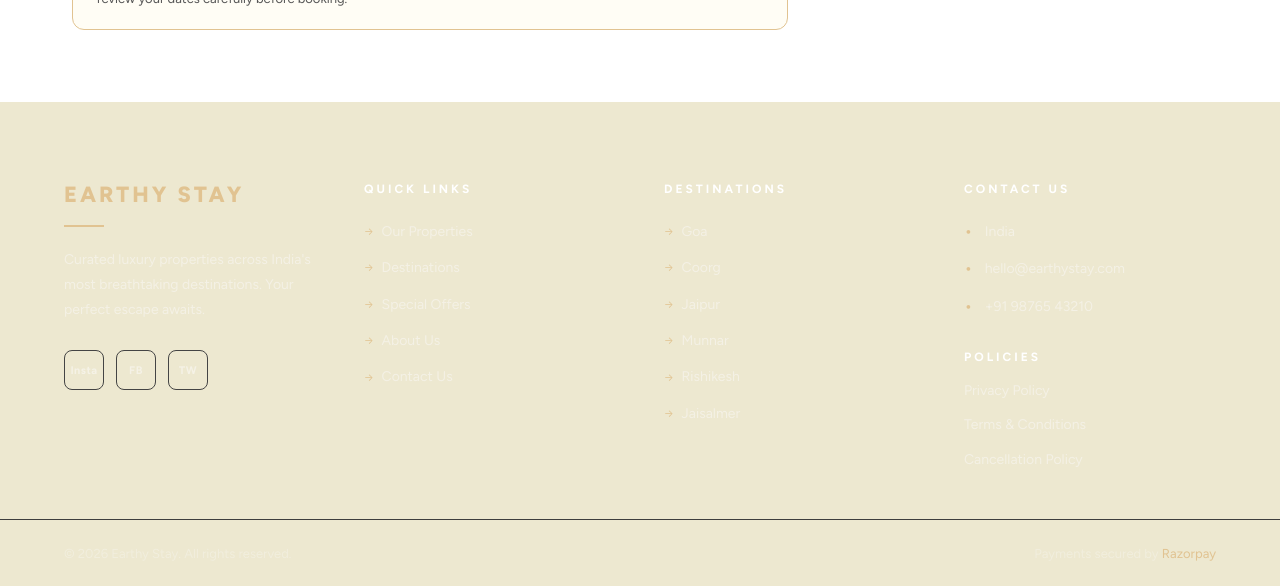
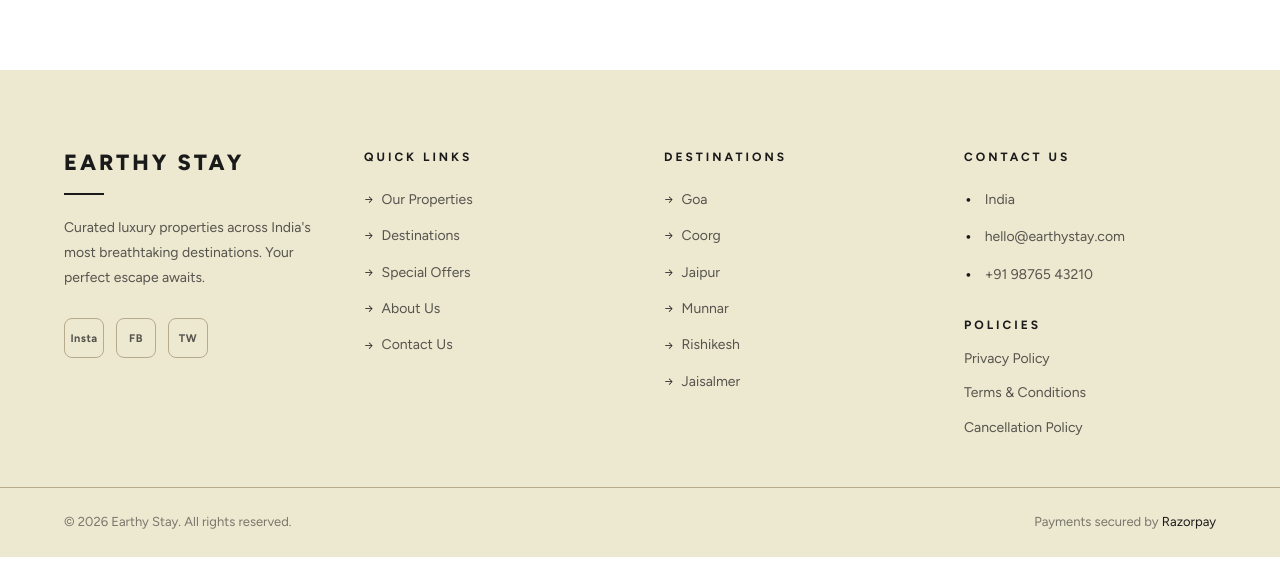
Before and after one commit to mohammedpithapur/earthystay, a Next.js app in the folder frontend/: page /properties/1 in a window 1280 px wide. Shown: the part 1502-2088 px from the top of the page. After the commit the page ends 2059 px from the top, so only its background shows below. Built offline with nearby package versions, Linux system fonts and the light colour scheme.

Commit message:
style: update color scheme across components; enhance layout responsiveness and accessibility

```diff
--- a/frontend/app/(main)/properties/page.tsx
+++ b/frontend/app/(main)/properties/page.tsx
@@ -63,10 +63,10 @@ export default function PropertiesPage() {
         <p style={{ color: '#e1c391', fontSize: '12px', letterSpacing: '4px', textTransform: 'uppercase', marginBottom: '12px', fontWeight: '600' }}>
           Explore
         </p>
-        <h1 style={{ color: '#ffffff', fontSize: 'clamp(28px, 4vw, 48px)', fontWeight: '800', marginBottom: '8px' }}>
+        <h1 style={{ color: '#1a1a1a', fontSize: 'clamp(28px, 4vw, 48px)', fontWeight: '800', marginBottom: '8px' }}>
           Our Properties
         </h1>
-        <p style={{ color: 'rgba(255,255,255,0.6)', fontSize: '15px' }}>
+        <p style={{ color: 'rgba(26,26,26,0.72)', fontSize: '15px' }}>
           {filtered.length} properties found
         </p>
       </div>
--- a/frontend/app/admin/page.tsx
+++ b/frontend/app/admin/page.tsx
@@ -130,7 +130,7 @@ export default function AdminPage() {
         <div style={{ maxWidth: '1200px', margin: '0 auto', display: 'flex', justifyContent: 'space-between', alignItems: 'center', flexWrap: 'wrap', gap: '16px' }}>
           <div>
             <p style={{ color: '#e1c391', fontSize: '12px', letterSpacing: '3px', textTransform: 'uppercase', marginBottom: '8px', fontWeight: '600' }}>Admin Panel</p>
-            <h1 style={{ color: '#ffffff', fontSize: 'clamp(22px, 3vw, 32px)', fontWeight: '800' }}>
+            <h1 style={{ color: '#1a1a1a', fontSize: 'clamp(22px, 3vw, 32px)', fontWeight: '800' }}>
               Earthy Stay Dashboard
             </h1>
           </div>
@@ -283,7 +283,7 @@ export default function AdminPage() {
                 placeholder="Search by guest name, email or booking ref..."
                 value={searchBooking}
                 onChange={e => setSearchBooking(e.target.value)}
-                style={{ flex: 1, minWidth: '250px', padding: '12px 16px', border: '1px solid #e0d9c0', borderRadius: '8px', fontSize: '14px', color: '#1a1a1a', outline: 'none', backgroundColor: '#ffffff' }}
+                style={{ flex: 1, minWidth: 0, padding: '12px 16px', border: '1px solid #e0d9c0', borderRadius: '8px', fontSize: '14px', color: '#1a1a1a', outline: 'none', backgroundColor: '#ffffff' }}
               />
               <select style={{ padding: '12px 16px', border: '1px solid #e0d9c0', borderRadius: '8px', fontSize: '14px', color: '#1a1a1a', outline: 'none', backgroundColor: '#ffffff', cursor: 'pointer' }}>
                 <option>All Statuses</option>
@@ -382,7 +382,7 @@ export default function AdminPage() {
               {dummyProperties.map(property => (
                 <div key={property.id} style={{ backgroundColor: '#ffffff', border: '1px solid #e0d9c0', borderRadius: '12px', padding: '24px', display: 'flex', gap: '20px', alignItems: 'center', flexWrap: 'wrap' }}>
                   <Image src={property.images.find(i => i.is_primary)?.image_url || property.images[0]?.image_url} alt={property.name} width={120} height={90} style={{ width: '120px', height: '90px', objectFit: 'cover', flexShrink: 0, borderRadius: '8px' }} />
-                  <div style={{ flex: 1, minWidth: '200px' }}>
+                  <div style={{ flex: 1, minWidth: 0 }}>
                     <div style={{ display: 'flex', gap: '12px', alignItems: 'center', marginBottom: '6px', flexWrap: 'wrap' }}>
                       <h3 style={{ fontSize: '18px', fontWeight: '700', color: '#1a1a1a' }}>{property.name}</h3>
                       <span style={{ backgroundColor: '#E8F5E9', color: '#2E7D32', padding: '3px 10px', fontSize: '11px', fontWeight: '700', borderRadius: '6px' }}>Published</span>
--- a/frontend/app/dashboard/page.tsx
+++ b/frontend/app/dashboard/page.tsx
@@ -66,7 +66,7 @@ export default function DashboardPage() {
         <div style={{ maxWidth: '1100px', margin: '0 auto', display: 'flex', justifyContent: 'space-between', alignItems: 'center', flexWrap: 'wrap', gap: '16px' }}>
           <div>
             <p style={{ color: '#e1c391', fontSize: '12px', letterSpacing: '3px', textTransform: 'uppercase', marginBottom: '8px', fontWeight: '600' }}>Welcome Back</p>
-            <h1 style={{ color: '#ffffff', fontSize: 'clamp(24px, 3vw, 36px)', fontWeight: '800' }}>
+            <h1 style={{ color: '#1a1a1a', fontSize: 'clamp(24px, 3vw, 36px)', fontWeight: '800' }}>
               Mohammed Pithapur
             </h1>
           </div>
@@ -172,7 +172,7 @@ export default function DashboardPage() {
                           style={{ width: '120px', height: '90px', objectFit: 'cover', flexShrink: 0, borderRadius: '8px' }}
                         />
 
-                        <div style={{ flex: 1, minWidth: '200px' }}>
+                        <div style={{ flex: 1, minWidth: 0 }}>
                           <div style={{ display: 'flex', justifyContent: 'space-between', alignItems: 'flex-start', flexWrap: 'wrap', gap: '8px', marginBottom: '8px' }}>
                             <h3 style={{ fontSize: '18px', fontWeight: '700', color: '#1a1a1a' }}>{property.name}</h3>
                             <span style={{ backgroundColor: statusColors[booking.status]?.bg, color: statusColors[booking.status]?.color, padding: '4px 12px', fontSize: '12px', fontWeight: '700', textTransform: 'uppercase', borderRadius: '6px' }}>
@@ -296,7 +296,7 @@ export default function DashboardPage() {
                 return (
                   <div key={booking.id} style={{ backgroundColor: '#ffffff', border: '1px solid #e0d9c0', borderRadius: '12px', padding: '24px', display: 'flex', gap: '20px', alignItems: 'center', flexWrap: 'wrap' }}>
                     <Image src={property.images.find(i => i.is_primary)?.image_url || property.images[0]?.image_url} alt={property.name} width={100} height={75} style={{ width: '100px', height: '75px', objectFit: 'cover', flexShrink: 0, opacity: 0.8, borderRadius: '8px' }} />
-                    <div style={{ flex: 1, minWidth: '200px' }}>
+                    <div style={{ flex: 1, minWidth: 0 }}>
                       <h3 style={{ fontSize: '17px', fontWeight: '700', color: '#1a1a1a', marginBottom: '4px' }}>{property.name}</h3>
                       <p style={{ fontSize: '13px', color: '#888', marginBottom: '8px' }}>
                         {formatDate(booking.check_in)} to {formatDate(booking.check_out)}
--- a/frontend/app/globals.css
+++ b/frontend/app/globals.css
@@ -9,7 +9,7 @@
   --color-gold: #e1c391;
   --color-dark: #1a1a1a;
   --color-navbar: #ede8d0;
-  --color-navbar-text: #ffffff;
+  --color-navbar-text: #1a1a1a;
   --color-navbar-border: #d8c9a8;
 
   /* Text */
@@ -184,6 +184,10 @@ input, select, textarea, button {
   gap: 8px;
 }
 
+.booking-date-grid {
+  grid-template-columns: repeat(2, minmax(0, 1fr));
+}
+
 @media (max-width: 1024px) {
   .hero-search-grid {
     grid-template-columns: 1fr 1fr;
@@ -193,7 +197,7 @@ input, select, textarea, button {
 @media (max-width: 768px) {
   :root {
     --section-padding: 72px 20px;
-    --page-padding: 20px;
+    --page-padding: 24px;
   }
 
   .content-shell,
@@ -328,4 +332,37 @@ input, select, textarea, button {
   .responsive-table-label {
     display: block;
   }
+
+  .booking-date-grid {
+    grid-template-columns: 1fr !important;
+  }
+
+  .booking-date-grid > div:first-child {
+    border-right: none !important;
+    border-bottom: 1px solid #e0d9c0;
+  }
+
+  .booking-date-grid > div {
+    padding: 10px 12px;
+  }
+
+  .why-cta-banner {
+    flex-direction: column;
+    align-items: stretch;
+  }
+
+  .why-cta-banner a {
+    width: 100%;
+    text-align: center;
+    padding: 16px 20px !important;
+    white-space: normal !important;
+  }
+
+  .why-cta-banner h3 {
+    font-size: 22px !important;
+  }
+
+  .responsive-feature-grid > div {
+    padding: 28px 20px !important;
+  }
 }
--- a/frontend/components/layout/Footer.tsx
+++ b/frontend/components/layout/Footer.tsx
@@ -1,10 +1,9 @@
-"use client"
+'use client'
 import Link from 'next/link'
 
 export default function Footer() {
   return (
     <footer style={{ backgroundColor: 'var(--color-navbar)', color: 'var(--color-navbar-text)' }}>
-
       <div style={{
         maxWidth: '1200px',
         margin: '0 auto',
@@ -13,11 +12,9 @@ export default function Footer() {
         gridTemplateColumns: 'repeat(auto-fit, minmax(220px, 1fr))',
         gap: '48px',
       }}>
-
-        {/* Brand */}
         <div>
           <h2 style={{
-            color: '#e1c391',
+            color: '#1a1a1a',
             fontSize: '22px',
             letterSpacing: '3px',
             marginBottom: '16px',
@@ -25,9 +22,9 @@ export default function Footer() {
           }}>
             EARTHY STAY
           </h2>
-          <div style={{ width: '40px', height: '2px', backgroundColor: '#e1c391', marginBottom: '20px' }} />
+          <div style={{ width: '40px', height: '2px', backgroundColor: '#1a1a1a', marginBottom: '20px' }} />
           <p style={{
-            color: 'rgba(250,248,245,0.55)',
+            color: 'rgba(26,26,26,0.72)',
             fontSize: '14px',
             lineHeight: '1.8',
             marginBottom: '28px',
@@ -47,25 +44,25 @@ export default function Footer() {
                 title={social.label}
                 style={{
                   width: '40px', height: '40px',
-                  border: '1px solid #444',
+                  border: '1px solid #b8ab8d',
                   borderRadius: '8px',
                   display: 'flex',
                   alignItems: 'center',
                   justifyContent: 'center',
                   fontSize: '11px',
                   fontWeight: '700',
-                  color: 'rgba(250,248,245,0.6)',
+                  color: 'rgba(26,26,26,0.72)',
                   textDecoration: 'none',
                   transition: 'border-color 0.3s ease, color 0.3s ease',
                   letterSpacing: '0.5px',
                 }}
                 onMouseEnter={e => {
-                  (e.currentTarget as HTMLAnchorElement).style.borderColor = '#e1c391'
-                  ;(e.currentTarget as HTMLAnchorElement).style.color = '#e1c391'
+                  (e.currentTarget as HTMLAnchorElement).style.borderColor = '#1a1a1a'
+                  ;(e.currentTarget as HTMLAnchorElement).style.color = '#1a1a1a'
                 }}
                 onMouseLeave={e => {
-                  (e.currentTarget as HTMLAnchorElement).style.borderColor = '#444'
-                  ;(e.currentTarget as HTMLAnchorElement).style.color = 'rgba(250,248,245,0.6)'
+                  (e.currentTarget as HTMLAnchorElement).style.borderColor = '#b8ab8d'
+                  ;(e.currentTarget as HTMLAnchorElement).style.color = 'rgba(26,26,26,0.72)'
                 }}
               >
                 {social.text}
@@ -74,9 +71,8 @@ export default function Footer() {
           </div>
         </div>
 
-        {/* Quick Links */}
         <div>
-          <h4 style={{ color: 'var(--color-navbar-text)', fontSize: '12px', letterSpacing: '3px', textTransform: 'uppercase', marginBottom: '24px', fontWeight: '700' }}>
+          <h4 style={{ color: '#1a1a1a', fontSize: '12px', letterSpacing: '3px', textTransform: 'uppercase', marginBottom: '24px', fontWeight: '700' }}>
             Quick Links
           </h4>
           <div style={{ display: 'flex', flexDirection: 'column', gap: '14px' }}>
@@ -91,7 +87,7 @@ export default function Footer() {
                 key={link.href}
                 href={link.href}
                 style={{
-                  color: 'rgba(250,248,245,0.55)',
+                  color: 'rgba(26,26,26,0.72)',
                   fontSize: '14px',
                   textDecoration: 'none',
                   display: 'flex',
@@ -99,19 +95,18 @@ export default function Footer() {
                   gap: '8px',
                   transition: 'color 0.2s ease',
                 }}
-                onMouseEnter={e => (e.currentTarget as HTMLAnchorElement).style.color = '#e1c391'}
-                onMouseLeave={e => (e.currentTarget as HTMLAnchorElement).style.color = 'rgba(250,248,245,0.55)'}
+                onMouseEnter={e => (e.currentTarget as HTMLAnchorElement).style.color = '#1a1a1a'}
+                onMouseLeave={e => (e.currentTarget as HTMLAnchorElement).style.color = 'rgba(26,26,26,0.72)'}
               >
-                <span style={{ color: '#e1c391', fontSize: '10px' }}>→</span>
+                <span style={{ color: '#1a1a1a', fontSize: '10px' }}>→</span>
                 {link.label}
               </Link>
             ))}
           </div>
         </div>
 
-        {/* Destinations */}
         <div>
-          <h4 style={{ color: 'var(--color-navbar-text)', fontSize: '12px', letterSpacing: '3px', textTransform: 'uppercase', marginBottom: '24px', fontWeight: '700' }}>
+          <h4 style={{ color: '#1a1a1a', fontSize: '12px', letterSpacing: '3px', textTransform: 'uppercase', marginBottom: '24px', fontWeight: '700' }}>
             Destinations
           </h4>
           <div style={{ display: 'flex', flexDirection: 'column', gap: '14px' }}>
@@ -127,7 +122,7 @@ export default function Footer() {
                 key={link.href}
                 href={link.href}
                 style={{
-                  color: 'rgba(250,248,245,0.55)',
+                  color: 'rgba(26,26,26,0.72)',
                   fontSize: '14px',
                   textDecoration: 'none',
                   display: 'flex',
@@ -135,19 +130,18 @@ export default function Footer() {
                   gap: '8px',
                   transition: 'color 0.2s ease',
                 }}
-                onMouseEnter={e => (e.currentTarget as HTMLAnchorElement).style.color = '#e1c391'}
-                onMouseLeave={e => (e.currentTarget as HTMLAnchorElement).style.color = 'rgba(250,248,245,0.55)'}
+                onMouseEnter={e => (e.currentTarget as HTMLAnchorElement).style.color = '#1a1a1a'}
+                onMouseLeave={e => (e.currentTarget as HTMLAnchorElement).style.color = 'rgba(26,26,26,0.72)'}
               >
-                <span style={{ color: '#e1c391', fontSize: '10px' }}>→</span>
+                <span style={{ color: '#1a1a1a', fontSize: '10px' }}>→</span>
                 {link.label}
               </Link>
             ))}
           </div>
         </div>
 
-        {/* Contact */}
         <div>
-          <h4 style={{ color: 'var(--color-navbar-text)', fontSize: '12px', letterSpacing: '3px', textTransform: 'uppercase', marginBottom: '24px', fontWeight: '700' }}>
+          <h4 style={{ color: '#1a1a1a', fontSize: '12px', letterSpacing: '3px', textTransform: 'uppercase', marginBottom: '24px', fontWeight: '700' }}>
             Contact Us
           </h4>
           <div style={{ display: 'flex', flexDirection: 'column', gap: '16px', marginBottom: '32px' }}>
@@ -157,13 +151,13 @@ export default function Footer() {
               { symbol: '•', text: '+91 98765 43210' },
             ].map(item => (
               <div key={item.text} style={{ display: 'flex', gap: '12px', alignItems: 'flex-start' }}>
-                <span style={{ color: '#e1c391', fontSize: '18px', lineHeight: '1.2', flexShrink: 0 }}>{item.symbol}</span>
-                <span style={{ color: 'rgba(250,248,245,0.55)', fontSize: '14px', lineHeight: '1.5' }}>{item.text}</span>
+                <span style={{ color: '#1a1a1a', fontSize: '18px', lineHeight: '1.2', flexShrink: 0 }}>{item.symbol}</span>
+                <span style={{ color: 'rgba(26,26,26,0.72)', fontSize: '14px', lineHeight: '1.5' }}>{item.text}</span>
               </div>
             ))}
           </div>
 
-          <h4 style={{ color: 'var(--color-navbar-text)', fontSize: '12px', letterSpacing: '3px', textTransform: 'uppercase', marginBottom: '16px', fontWeight: '700' }}>
+          <h4 style={{ color: '#1a1a1a', fontSize: '12px', letterSpacing: '3px', textTransform: 'uppercase', marginBottom: '16px', fontWeight: '700' }}>
             Policies
           </h4>
           <div style={{ display: 'flex', flexDirection: 'column', gap: '12px' }}>
@@ -175,9 +169,9 @@ export default function Footer() {
               <Link
                 key={link.href}
                 href={link.href}
-                style={{ color: 'rgba(250,248,245,0.55)', fontSize: '14px', textDecoration: 'none', transition: 'color 0.2s ease' }}
-                onMouseEnter={e => (e.currentTarget as HTMLAnchorElement).style.color = '#e1c391'}
-                onMouseLeave={e => (e.currentTarget as HTMLAnchorElement).style.color = 'rgba(250,248,245,0.55)'}
+                style={{ color: 'rgba(26,26,26,0.72)', fontSize: '14px', textDecoration: 'none', transition: 'color 0.2s ease' }}
+                onMouseEnter={e => (e.currentTarget as HTMLAnchorElement).style.color = '#1a1a1a'}
+                onMouseLeave={e => (e.currentTarget as HTMLAnchorElement).style.color = 'rgba(26,26,26,0.72)'}
               >
                 {link.label}
               </Link>
@@ -186,7 +180,7 @@ export default function Footer() {
         </div>
       </div>
 
-      <div style={{ borderTop: '1px solid #3d3d3d' }} />
+      <div style={{ borderTop: '1px solid #b8ab8d' }} />
 
       <div style={{
         maxWidth: '1200px',
@@ -198,11 +192,11 @@ export default function Footer() {
         flexWrap: 'wrap',
         gap: '12px',
       }}>
-        <p style={{ color: 'rgba(250,248,245,0.35)', fontSize: '13px' }}>
+        <p style={{ color: 'rgba(26,26,26,0.55)', fontSize: '13px' }}>
           &copy; {new Date().getFullYear()} Earthy Stay. All rights reserved.
         </p>
-        <p style={{ color: 'rgba(250,248,245,0.35)', fontSize: '13px' }}>
-          Payments secured by <span style={{ color: '#e1c391' }}>Razorpay</span>
+        <p style={{ color: 'rgba(26,26,26,0.55)', fontSize: '13px' }}>
+          Payments secured by <span style={{ color: '#1a1a1a' }}>Razorpay</span>
         </p>
       </div>
     </footer>
--- a/frontend/components/layout/Navbar.tsx
+++ b/frontend/components/layout/Navbar.tsx
@@ -37,7 +37,7 @@ export default function Navbar() {
 
   return (
     <nav style={{ backgroundColor: 'var(--color-navbar)', position: 'fixed', top: 0, left: 0, right: 0, zIndex: 50, width: '100%' }}>
-      <div className="px-4 py-4 md:px-6 md:py-5" style={{ display: 'flex', alignItems: 'center', justifyContent: 'space-between', maxWidth: '1400px', margin: '0 auto', width: '100%', minHeight: '74px' }}>
+      <div className="px-5 py-4 md:px-6 md:py-5" style={{ display: 'flex', alignItems: 'center', justifyContent: 'space-between', maxWidth: '1400px', margin: '0 auto', width: '100%', minHeight: '74px', paddingInline: '16px' }}>
         <Link href="/" style={{ textDecoration: 'none' }}>
           <span style={{
             fontFamily: "'Figtree', sans-serif",
--- a/frontend/components/layout/WhyChooseUs.tsx
+++ b/frontend/components/layout/WhyChooseUs.tsx
@@ -108,7 +108,7 @@ export default function WhyChooseUs() {
         </div>
 
         {/* Bottom Banner */}
-        <div style={{
+        <div className="why-cta-banner" style={{
           marginTop: '80px',
           border: '1px solid #b8ab8d',
           borderRadius: '12px',
@@ -141,6 +141,8 @@ export default function WhyChooseUs() {
               whiteSpace: 'nowrap',
               display: 'inline-block',
               borderRadius: '8px',
+              maxWidth: '100%',
+              boxSizing: 'border-box',
               transition: 'opacity 0.2s ease',
             }}
             onMouseEnter={e => (e.currentTarget as HTMLAnchorElement).style.opacity = '0.85'}
```
Also changed, not shown: frontend/app/(main)/booking/[id]/confirmation/page.tsx (+7 -9 lines), frontend/app/(main)/booking/[id]/page.tsx (+5 -5 lines), frontend/app/(main)/properties/[id]/page.tsx (+10 -10 lines).
